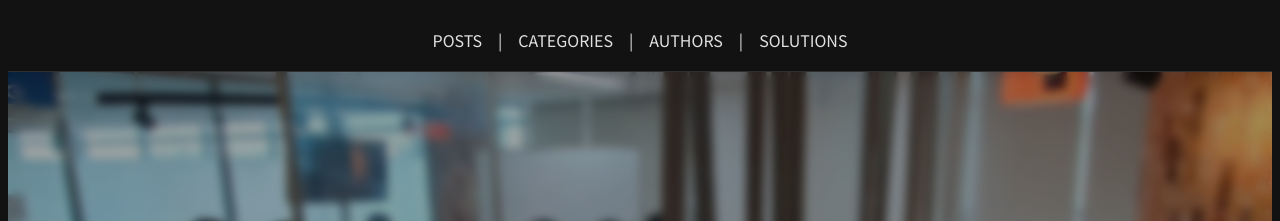
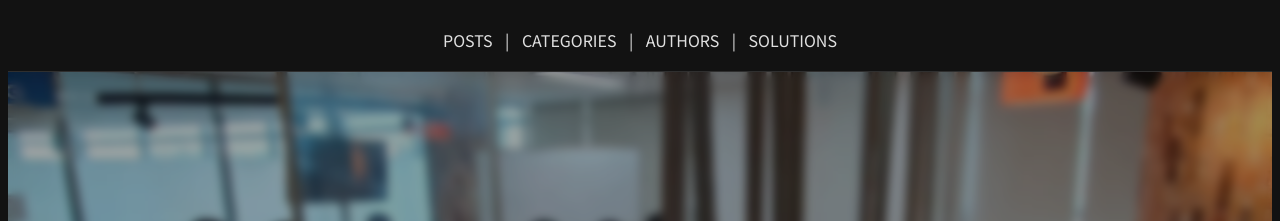
Before and after one commit to int-i/int-i.github.io, a Jekyll site: the page built from index.html, in a window 1280 px wide. Shown: the top 221 px of the page. Built offline with Jekyll 4.4.1, drawn with Linux system fonts in a browser that asks for light colours; the list of posts is cut into pages by our own code; comment, search, counter and statistics services are not loaded.

Commit message:
Change nav div style from float left to display inline-block

```diff
--- a/_includes/nav.html
+++ b/_includes/nav.html
@@ -1,5 +1,5 @@
 <nav class="nav">
-  <ul class="list">
+  <ul class="list horizontal-list">
     <li class="horizontal-item nav__horizontal-item">
       <a class="link nav__link" href="{{ "/" | relative_url }}">POSTS</a>
     </li>
--- a/_sass/components/list.scss
+++ b/_sass/components/list.scss
@@ -1,17 +1,19 @@
 .list {
   padding: 0;
   margin: 0;
-  overflow: hidden;
   list-style-type: none;
 }
 
+.horizontal-list {
+  white-space: nowrap;
+}
+
 .horizontal-item {
-  float: left;
+  display: inline-block;
 }
 
 .horizontal-item::before {
-  float: left;
-  padding: 0 1rem;
+  margin: 0 0.5rem;
 }
 
 .horizontal-item + .horizontal-item::before {
@@ -19,7 +21,7 @@
 }
 
 .horizontal-item--dense::before {
-  padding: 0 0.5rem;
+  margin: 0 0.25rem;
 }
 
 .vertical-item {
```
